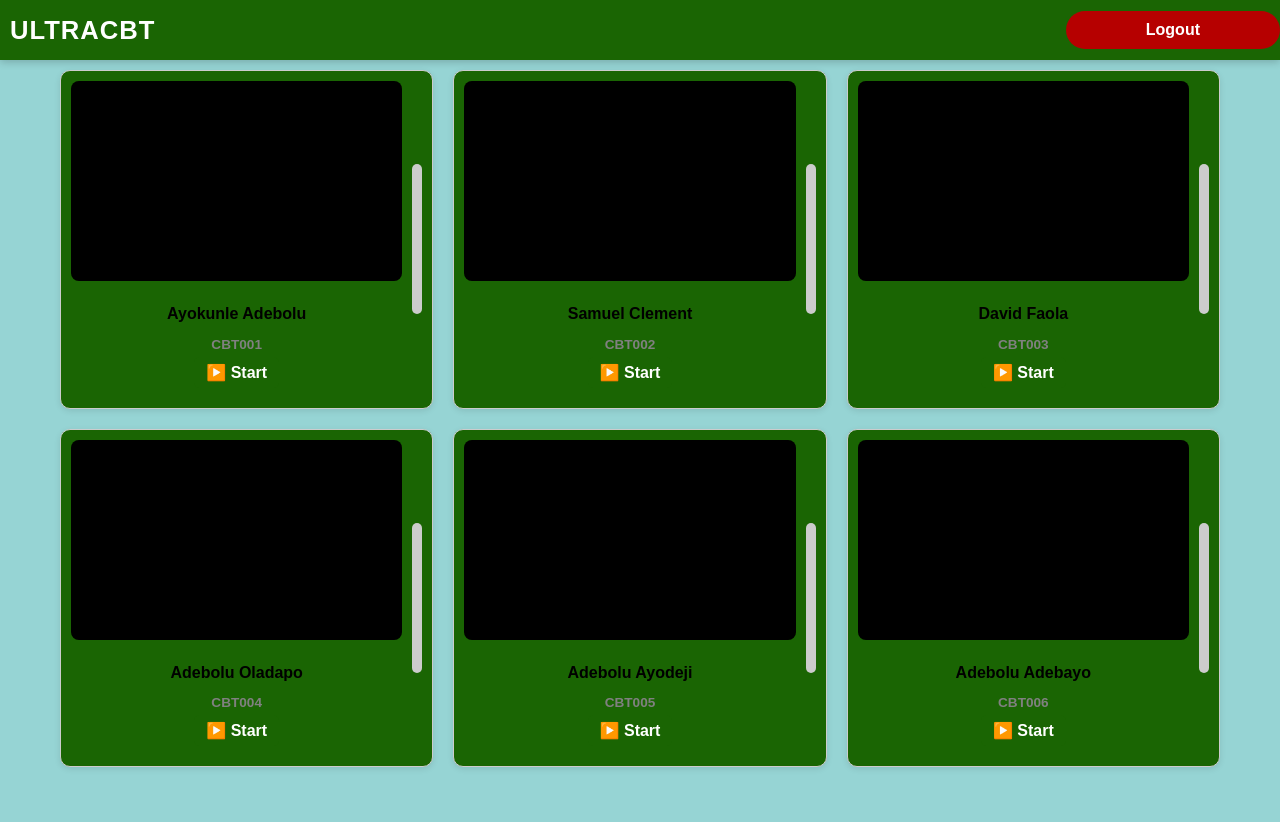
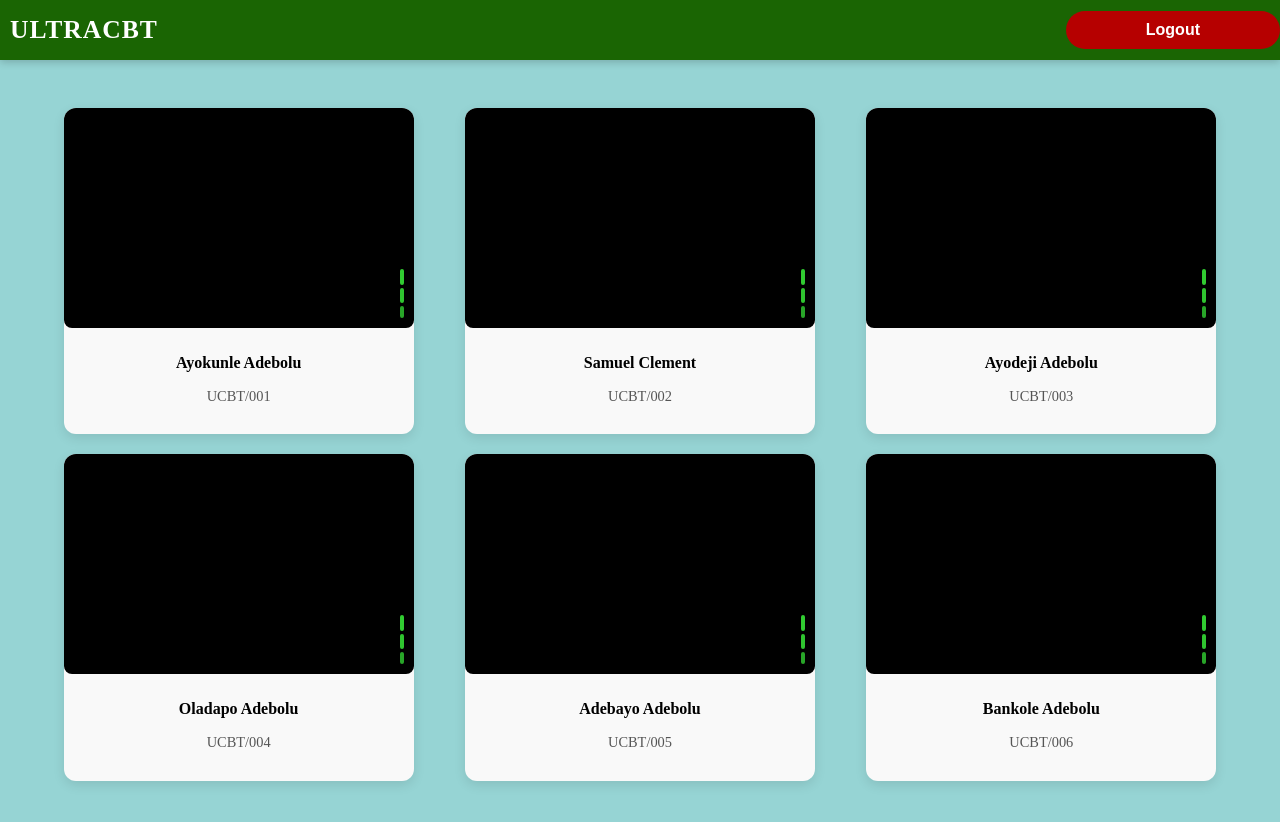
Before and after one commit to TheSamclem/ultracbt-proctor, a React (Vite) app: page /cameracapture in a window 1280 px wide. Shown: the top 822 px of the page. Built offline with nearby package versions, Linux system fonts and the light colour scheme; no server answers.

Commit message:
Created StudentDetails page

```diff
--- a/CAMERACAPTURE/CameraCapture.css
+++ b/CAMERACAPTURE/CameraCapture.css
@@ -1,157 +1,94 @@
-.camera-page {
-  display: flex;
-  flex-direction: column;
-  min-height: 100vh;
-  padding: 30px 20px 20px 20px;
-  /* leave space for fixed header */
-  /*box-sizing: border-box;*/
-  font-family: Arial, sans-serif;
-}
-
-.student-grid {
+.camera-container {
   display: grid;
-  grid-template-columns: repeat(auto-fit, minmax(300px, 1fr));
+  grid-template-columns: repeat(3, 1fr);
+  /* 3 per row */
   gap: 20px;
+  padding: 100px 40px 40px;
+  /* space below fixed header */
+  justify-items: center;
 }
 
 .student-card {
-  background-color: #1a6503ff;
-  border: 1px solid #ccc;
-  border-radius: 10px;
-  padding: 10px;
-  box-shadow: 0 2px 6px rgba(0, 0, 0, 0.1);
-  display: flex;
-  flex-direction: row;
-  align-items: center;
-  transition: transform 0.2s;
+  width: 100%;
+  max-width: 350px;
+  background: #f9f9f9;
+  border-radius: 12px;
+  box-shadow: 0 4px 12px rgba(0, 0, 0, 0.1);
+  cursor: pointer;
+  transition: transform 0.2s ease;
+  overflow: hidden;
 }
 
 .student-card:hover {
-  transform: scale(1.02);
+  transform: scale(1.03);
 }
 
-.video-section {
-  flex: 1;
+.video-wrapper {
+  position: relative;
   display: flex;
-  flex-direction: column;
   align-items: center;
+  justify-content: center;
 }
 
 .student-video {
   width: 100%;
-  height: 200px;
+  height: 220px;
+  background: #000;
+  /* placeholder if camera is off */
   border-radius: 8px;
-  background-color: black;
   object-fit: cover;
-  box-shadow: inset 0 0 5px rgba(0, 0, 0, 0.3);
-  margin-bottom: 8px;
+}
+
+/* Mic bars beside each video */
+.mic-container {
+  position: absolute;
+  right: 10px;
+  bottom: 10px;
+  display: flex;
+  flex-direction: column;
+  align-items: center;
+  gap: 3px;
+}
+
+.mic-bar {
+  width: 4px;
+  height: 8px;
+  background-color: limegreen;
+  animation: micPulse 0.5s infinite alternate;
+  border-radius: 2px;
+}
+
+.mic-bar:nth-child(2) {
+  animation-delay: 0.15s;
+}
+
+.mic-bar:nth-child(3) {
+  animation-delay: 0.3s;
+}
+
+@keyframes micPulse {
+  0% {
+    height: 6px;
+    opacity: 0.5;
+  }
+
+  100% {
+    height: 16px;
+    opacity: 1;
+  }
 }
 
 .student-info {
   text-align: center;
+  padding: 10px 0 15px;
 }
 
 .student-name {
-  font-weight: bold;
+  font-weight: 600;
   font-size: 1rem;
-  margin-bottom: 2px;
 }
 
 .student-reg {
-  color: gray;
-  font-size: 0.85rem;
-  margin-bottom: 5px;
-  font-weight: bold;
+  font-size: 0.9rem;
+  color: #555;
 }
-
-.controls-section {
-  display: flex;
-  flex-direction: column;
-  justify-content: center;
-  align-items: center;
-  margin-left: 10px;
-}
-
-.student-controls button {
-  /*background-color: #b60000;*/
-  background-color: #1a6503ff;
-  color: white;
-  border: none;
-  padding: 6px 12px;
-  border-radius: 5px;
-  cursor: pointer;
-  font-weight: bold;
-  margin-bottom: 10px;
-  transition: background-color 0.3s;
-}
-
-.student-controls button:hover {
-  background-color: rgb(20, 77, 2);
-  ;
-}
-
-/* Volume Meter */
-.mic-meter {
-  width: 10px;
-  height: 150px;
-  background-color: #ccc;
-  border-radius: 5px;
-  overflow: hidden;
-  display: flex;
-  align-items: flex-end;
-}
-
-.mic-level {
-  width: 100%;
-  height: 0%;
-  transition: height 0.1s, background-color 0.2s, box-shadow 0.2s;
-}
-
-/* Error Message */
-.student-controls .error-message {
-  color: red;
-  font-size: 0.85rem;
-  margin-top: 4px;
-  text-align: center;
-  opacity: 0;
-  transition: opacity 0.5s ease-in-out;
-}
-
-.fade-in {
-  opacity: 1;
-}
-
-.fade-out {
-  opacity: 0;
-}
-
-/* Shake Animation */
-@keyframes shake {
-  0% {
-    transform: translateX(0);
-  }
-
-  20% {
-    transform: translateX(-5px);
-  }
-
-  40% {
-    transform: translateX(5px);
-  }
-
-  60% {
-    transform: translateX(-5px);
-  }
-
-  80% {
-    transform: translateX(5px);
-  }
-
-  100% {
-    transform: translateX(0);
-  }
-}
-
-.shake {
-  animation: shake 0.5s;
-}
--- a/CAMERACAPTURE/CameraCapture.jsx
+++ b/CAMERACAPTURE/CameraCapture.jsx
@@ -1,160 +1,69 @@
-import React, { useEffect, useRef, useState } from "react";
+import React, { useEffect, useRef } from "react";
+import { useNavigate } from "react-router-dom";
 import Header from "../HEADER/Header";
 import "./CameraCapture.css";
-import { toast } from "react-toastify";
 
-function CameraCapture() {
-  const students = [
-    { id: 1, name: "Ayokunle Adebolu", regNo: "CBT001" },
-    { id: 2, name: "Samuel Clement", regNo: "CBT002" },
-    { id: 3, name: "David Faola", regNo: "CBT003" },
-    { id: 4, name: "Adebolu Oladapo", regNo: "CBT004" },
-    { id: 5, name: "Adebolu Ayodeji", regNo: "CBT005" },
-    { id: 6, name: "Adebolu Adebayo", regNo: "CBT006" },
-  ];
+const mockStudents = [
+  { id: 1, name: "Ayokunle Adebolu", regNo: "UCBT/001" },
+  { id: 2, name: "Samuel Clement", regNo: "UCBT/002" },
+  { id: 3, name: "Ayodeji Adebolu", regNo: "UCBT/003" },
+  { id: 4, name: "Oladapo Adebolu", regNo: "UCBT/004" },
+  { id: 5, name: "Adebayo Adebolu", regNo: "UCBT/005" },
+  { id: 6, name: "Bankole Adebolu", regNo: "UCBT/006" },
+];
 
+export default function CameraCapture() {
+  const navigate = useNavigate();
   const videoRefs = useRef([]);
-  const [streams, setStreams] = useState([]);
-  const [volumes, setVolumes] = useState(students.map(() => 0));
-  const [errors, setErrors] = useState(students.map(() => ""));
-  const [visibleErrors, setVisibleErrors] = useState(students.map(() => false));
-  const [shakeErrors, setShakeErrors] = useState(students.map(() => false));
 
-  const startCamera = async (index) => {
-    try {
-      const stream = await navigator.mediaDevices.getUserMedia({
-        video: true,
-        audio: true,
-      });
+  useEffect(() => {
+    // Access webcam feed for all video elements
+    async function setupCameras() {
+      try {
+        const stream = await navigator.mediaDevices.getUserMedia({ video: true });
+        videoRefs.current.forEach((video) => {
+          if (video) video.srcObject = stream;
+        });
+      } catch (err) {
+        console.error("Camera access denied:", err);
+      }
+    }
+    setupCameras();
+  }, []);
 
-      videoRefs.current[index].srcObject = stream;
-
-      const newStreams = [...streams];
-      newStreams[index] = stream;
-      setStreams(newStreams);
-
-      toast.success(`${students[index].name} camera started!`);
-
-      monitorAudio(stream, index);
-    } catch (err) {
-      console.error(err);
-
-      const newErrors = [...errors];
-      newErrors[index] = "Cannot access camera/mic.";
-      setErrors(newErrors);
-
-      const newVisible = [...visibleErrors];
-      newVisible[index] = true;
-      setVisibleErrors(newVisible);
-
-      const newShake = [...shakeErrors];
-      newShake[index] = true;
-      setShakeErrors(newShake);
-
-      setTimeout(() => {
-        const clearedShake = [...shakeErrors];
-        clearedShake[index] = false;
-        setShakeErrors(clearedShake);
-      }, 500);
-
-      toast.error(`Cannot start camera for ${students[index].name}`);
-
-      setTimeout(() => {
-        const hideVisible = [...visibleErrors];
-        hideVisible[index] = false;
-        setVisibleErrors(hideVisible);
-
-        setTimeout(() => {
-          const clearedErrors = [...errors];
-          clearedErrors[index] = "";
-          setErrors(clearedErrors);
-        }, 500);
-      }, 3000);
-    }
+  const handleStudentClick = (student) => {
+    navigate(`/student/${student.id}`, { state: { student } });
   };
 
-  const monitorAudio = (stream, index) => {
-    const audioContext = new AudioContext();
-    const source = audioContext.createMediaStreamSource(stream);
-    const analyser = audioContext.createAnalyser();
-    source.connect(analyser);
-    const dataArray = new Uint8Array(analyser.frequencyBinCount);
-
-    const updateVolume = () => {
-      analyser.getByteFrequencyData(dataArray);
-      const avg = dataArray.reduce((a, b) => a + b, 0) / dataArray.length / 2;
-      const newVolumes = [...volumes];
-      newVolumes[index] = avg;
-      setVolumes(newVolumes);
-
-      if (stream.getTracks().some((t) => t.readyState === "live")) {
-        requestAnimationFrame(updateVolume);
-      }
-    };
-
-    updateVolume();
-  };
-
-  // Determine volume bar color based on level
-  const getVolumeColor = (level) => {
-    if (level < 30) return "green";
-    if (level < 70) return "yellow";
-    return "red";
-  };
-
-  useEffect(() => {
-    return () => {
-      streams.forEach((stream) => {
-        if (stream) stream.getTracks().forEach((t) => t.stop());
-      });
-    };
-  }, [streams]);
-
   return (
-    <div className="camera-page">
+    <div>
       <Header />
-
-      <div className="student-grid">
-        {students.map((student, index) => (
-          <div key={student.id} className="student-card">
-            <div className="video-section">
+      <div className="camera-container">
+        {mockStudents.map((student, index) => (
+          <div
+            key={student.id}
+            className="student-card"
+            onClick={() => handleStudentClick(student)}
+          >
+            <div className="video-wrapper">
               <video
                 ref={(el) => (videoRefs.current[index] = el)}
+                className="student-video"
                 autoPlay
-                playsInline
                 muted
-                className="student-video"
               ></video>
 
-              <div className="student-info">
-                <p className="student-name">{student.name}</p>
-                <p className="student-reg">{student.regNo}</p>
-              </div>
-
-              <div className="student-controls">
-                <button onClick={() => startCamera(index)}>▶️ Start</button>
-                {errors[index] && (
-                  <p
-                    className={`error-message ${visibleErrors[index] ? "fade-in" : "fade-out"
-                      } ${shakeErrors[index] ? "shake" : ""}`}
-                  >
-                    {errors[index]}
-                  </p>
-                )}
+              {/* Mic activity beside each video */}
+              <div className="mic-container">
+                <div className="mic-bar"></div>
+                <div className="mic-bar"></div>
+                <div className="mic-bar"></div>
               </div>
             </div>
 
-            <div className="controls-section">
-              <div className="mic-meter">
-                <div
-                  className="mic-level"
-                  style={{
-                    height: `${volumes[index]}%`,
-                    backgroundColor: getVolumeColor(volumes[index]),
-                    boxShadow: `0 0 8px ${getVolumeColor(volumes[index])}`,
-                  }}
-                ></div>
-              </div>
+            <div className="student-info">
+              <p className="student-name">{student.name}</p>
+              <p className="student-reg">{student.regNo}</p>
             </div>
           </div>
         ))}
@@ -162,5 +71,3 @@ function CameraCapture() {
     </div>
   );
 }
-
-export default CameraCapture;
--- /dev/null
+++ b/STUDENTDETAILS/StudentDetails.css
@@ -0,0 +1,91 @@
+/* src/STUDENTDETAILS/StudentDetails.css */
+
+.student-details-page {
+  background-color: #f9fafb;
+  min-height: 100vh;
+  display: flex;
+  flex-direction: column;
+}
+
+.student-details-container {
+  display: flex;
+  justify-content: space-between;
+  align-items: stretch;
+  padding: 100px 40px 40px;
+  gap: 30px;
+  flex-wrap: wrap;
+}
+
+/* Left section (info) */
+.student-info-section {
+  flex: 1;
+  background: white;
+  border-radius: 12px;
+  padding: 20px;
+  box-shadow: 0 4px 10px rgba(0, 0, 0, 0.1);
+  min-width: 320px;
+  display: flex;
+  flex-direction: column;
+  justify-content: space-between;
+}
+
+.student-info-section h2 {
+  color: #0b5ed7;
+  margin-bottom: 10px;
+}
+
+.student-info-section p {
+  margin: 8px 0;
+  color: #333;
+}
+
+.back-btn {
+  background-color: #0b5ed7;
+  color: white;
+  border: none;
+  border-radius: 8px;
+  padding: 10px 15px;
+  cursor: pointer;
+  margin-top: 20px;
+  transition: 0.3s;
+}
+
+.back-btn:hover {
+  background-color: #094bb5;
+}
+
+/* Right section (video) */
+.student-video-section {
+  flex: 1.5;
+  background: white;
+  border-radius: 12px;
+  overflow: hidden;
+  box-shadow: 0 4px 10px rgba(0, 0, 0, 0.1);
+  display: flex;
+  align-items: center;
+  justify-content: center;
+  min-width: 400px;
+}
+
+.student-video-section video {
+  width: 100%;
+  height: 100%;
+  object-fit: cover;
+}
+
+/* Responsive */
+@media (max-width: 900px) {
+  .student-details-container {
+    flex-direction: column;
+    align-items: center;
+  }
+
+  .student-video-section,
+  .student-info-section {
+    width: 100%;
+  }
+
+  .student-video-section video {
+    height: 300px;
+  }
+}
--- /dev/null
+++ b/STUDENTDETAILS/StudentDetails.jsx
@@ -0,0 +1,122 @@
+import React, { useEffect, useRef } from "react";
+import { useParams, useNavigate } from "react-router-dom";
+import Header from "../HEADER/Header";
+import "./StudentDetails.css";
+
+const mockStudents = [
+  {
+    id: 1,
+    name: "Ayokunle Adebolu",
+    regNo: "UCBT/001",
+    department: "Computer Science",
+    level: "400L",
+    email: "ayofullhouse@example.com",
+    exam: "Software Engineering",
+  },
+  {
+    id: 2,
+    name: "Samuel Clement",
+    regNo: "UCBT/002",
+    department: "Information Technology",
+    level: "300L",
+    email: "samclem@example.com",
+    exam: "Database Systems",
+  },
+  {
+    id: 3,
+    name: "Ayodeji Adebolu",
+    regNo: "UCBT/003",
+    department: "Computer Engineering",
+    level: "400L",
+    email: "ayodeji@example.com",
+    exam: "Digital Logic Design",
+  },
+  {
+    id: 4,
+    name: "Oladapo Adebolu",
+    regNo: "UCBT/004",
+    department: "Cyber Security",
+    level: "200L",
+    email: "Oladapo@example.com",
+    exam: "Network Security",
+  },
+  {
+    id: 5,
+    name: "Adebayo Adebolu",
+    regNo: "UCBT/005",
+    department: "Software Engineering",
+    level: "400L",
+    email: "Adebayo@example.com",
+    exam: "AI and Machine Learning",
+  },
+  {
+    id: 6,
+    name: "Bankole Adebolu",
+    regNo: "UCBT/006",
+    department: "Computer Science",
+    level: "300L",
+    email: "Bankole@example.com",
+    exam: "Web Development",
+  },
+];
+
+export default function StudentDetails() {
+  const { id } = useParams();
+  const navigate = useNavigate();
+  const videoRef = useRef(null);
+
+  // Find student by ID
+  const student = mockStudents.find((s) => s.id === Number(id));
+
+  useEffect(() => {
+    async function enableCamera() {
+      try {
+        const stream = await navigator.mediaDevices.getUserMedia({ video: true });
+        if (videoRef.current) videoRef.current.srcObject = stream;
+      } catch (err) {
+        console.error("Unable to access camera:", err);
+      }
+    }
+    enableCamera();
+  }, []);
+
+  if (!student) {
+    return (
+      <div>
+        <Header />
+        <div className="student-details-container">
+          <p>Student not found.</p>
+          <button className="back-button" onClick={() => navigate("/cameracapture")}>
+            ← Back
+          </button>
+        </div>
+      </div>
+    );
+  }
+
+  return (
+    <div>
+      <Header />
+      <div className="student-details-container">
+        {/* Left Side — Student Info */}
+        <div className="student-info-section">
+          <h2>{student.name}</h2>
+          <p><strong>Reg No:</strong> {student.regNo}</p>
+          <p><strong>Department:</strong> {student.department}</p>
+          <p><strong>Level:</strong> {student.level}</p>
+          <p><strong>Email:</strong> {student.email}</p>
+          <p><strong>Exam:</strong> {student.exam}</p>
+
+          <button className="back-button" onClick={() => navigate("/cameracapture")}>
+            ← Back to Camera View
+          </button>
+        </div>
+
+        {/* Right Side — Live Video */}
+        <div className="student-video-section">
+          <video ref={videoRef} autoPlay muted className="student-live-video" />
+        </div>
+      </div>
+    </div>
+  );
+}
--- a/src/App.jsx
+++ b/src/App.jsx
@@ -1,35 +1,20 @@
-import { useState } from 'react'
-import reactLogo from './assets/react.svg'
-import viteLogo from '/vite.svg'
-import './App.css'
+// src/App.jsx
+import React from "react";
+import { Routes, Route } from "react-router-dom";
+import SplashScreen from "../SPLASHSCREEN/SplashScreen";
+import LoginPage from "../LOGINPAGE/LoginPage";
+import CameraCapture from "../CAMERACAPTURE/CameraCapture";
+import StudentDetails from "../STUDENTDETAILS/StudentDetails";
 
 function App() {
-  const [count, setCount] = useState(0)
-
   return (
-    <>
-      <div>
-        <a href="https://vite.dev" target="_blank">
-          <img src={viteLogo} className="logo" alt="Vite logo" />
-        </a>
-        <a href="https://react.dev" target="_blank">
-          <img src={reactLogo} className="logo react" alt="React logo" />
-        </a>
-      </div>
-      <h1>Vite + React</h1>
-      <div className="card">
-        <button onClick={() => setCount((count) => count + 1)}>
-          count is {count}
-        </button>
-        <p>
-          Edit <code>src/App.jsx</code> and save to test HMR
-        </p>
-      </div>
-      <p className="read-the-docs">
-        Click on the Vite and React logos to learn more
-      </p>
-    </>
-  )
+    <Routes>
+      <Route path="/" element={<SplashScreen />} />
+      <Route path="/login" element={<LoginPage />} />
+      <Route path="/cameracapture" element={<CameraCapture />} />
+      <Route path="/student/:id" element={<StudentDetails />} />
+    </Routes>
+  );
 }
 
-export default App
+export default App;
--- a/src/main.jsx
+++ b/src/main.jsx
@@ -1,37 +1,14 @@
+// src/main.jsx
 import React from "react";
 import ReactDOM from "react-dom/client";
-import { BrowserRouter, Routes, Route } from "react-router-dom";
+import { BrowserRouter } from "react-router-dom";
+import App from "./App";
 import { ToastContainer } from "react-toastify";
 import "react-toastify/dist/ReactToastify.css";
 
-import App from "./App";
-import SplashScreen from "../SPLASHSCREEN/SplashScreen";
-import LoginPage from "../LOGINPAGE/LoginPage";
-import CameraCapture from "../CAMERACAPTURE/CameraCapture";
-
 ReactDOM.createRoot(document.getElementById("root")).render(
-  <React.StrictMode>
-    <BrowserRouter>
-      <Routes>
-        <Route path="/" element={<SplashScreen />} />
-        <Route path="/login" element={<LoginPage />} />
-        <Route path="/cameracapture" element={<CameraCapture />} />
-        <Route path="/exam" element={<App />} />
-      </Routes>
-
-      {/* ✅ Toastify container (works across all pages) */}
-      <ToastContainer
-        position="top-right"
-        autoClose={2000}
-        hideProgressBar={false}
-        newestOnTop={false}
-        closeOnClick
-        rtl={false}
-        pauseOnFocusLoss
-        draggable
-        pauseOnHover={false}
-        theme="colored"
-      />
-    </BrowserRouter>
-  </React.StrictMode>
+  <BrowserRouter>
+    <App />
+    <ToastContainer position="top-right" autoClose={3000} />
+  </BrowserRouter>
 );
```
